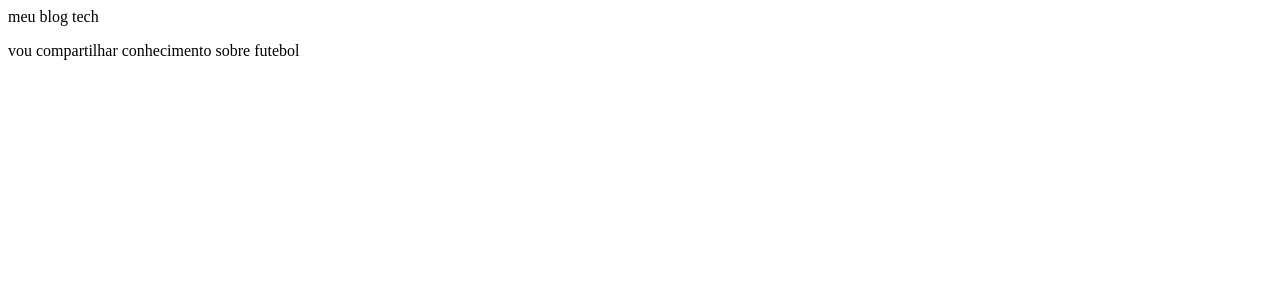
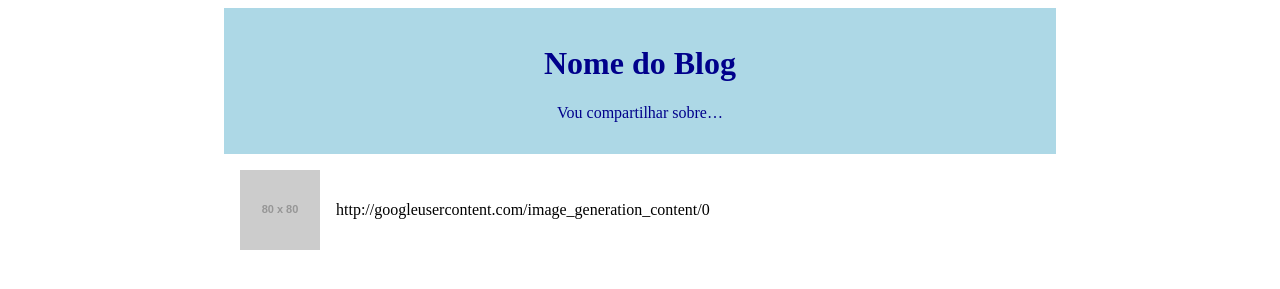
Before and after one commit to moreirapintoanthony-jpg/meu-blog, a plain HTML site: page index.html in a window 1280 px wide. Drawn offline with Linux system fonts and the light colour scheme; placeholder pictures from the web are drawn by us.

Commit message:
Update index.html

```diff
--- a/index.html
+++ b/index.html
@@ -1,37 +1,52 @@
 <!DOCTYPE html>
 <html lang="pt-br">
-  <head></head>
-<meta charset=UFC-8">
-<meta name="viewport"content="width=device-eidth,initial-scale-1.0">
-  <title>blog</title>
+
+<head>
+    <meta charset="UTF-8">
+    <meta name="viewport" content="width=device-width, initial-scale=1.0">
+    <title>Blog</title>
     <style>
-header{
-  backgroud-color:#SAFF47
-  color:#SA0092
-  text-align:center;
-  max-width:800px;
-  margin:o auto;
-  padding:16;
+        header {
+            background-color: lightblue; /* Cor de fundo do cabeçalho */
+            color: darkblue; /* Cor do texto do cabeçalho */
+            text-align: center;
+            max-width: 800px;
+            margin: 0 auto;
+            padding: 16px;
         }
-main{
-  background-color:#5A0092
-  color:#SAFF47;
-    text-aling:center;
-    max-width:800px;
-    margin:o auto;
-    padding:16px;
+
+        main {
+            background-color: white; /* Cor de fundo da área principal */
+            color: black; /* Cor do texto principal */
+            max-width: 800px;
+            margin: 0 auto;
+            padding: 16px;
         }
-  img{
-     width:80px;
-     heigth:80px;
+
+        article {
+            display: flex;
+            align-items: center; /* Centraliza verticalmente a imagem e o texto no artigo */
+            margin-bottom: 20px; /* Adiciona um espaço entre artigos */
+        }
+
+        img {
+            width: 80px;
+            height: 80px;
+            margin-right: 16px; /* Espaço entre a imagem e o texto */
+        }
+
+        .artigo-autor {
+            font-weight: bold;
         }
     </style>
-</html>
+</head>
+
 <body>
     <header>
-    <hl>meu blog tech</hl>
-    <p>vou compartilhar conhecimento sobre futebol</p>
+        <h1>Nome do Blog</h1>
+        <p>Vou compartilhar sobre…</p>
     </header>
+
     <main>
-       <imgscr="gggg"alt="d">
-       <h2>
+        <article>
+            <img src="https://via.placeholder.com/80" alt="Imagem do Blog">http://googleusercontent.com/image_generation_content/0
```
Lines whose indentation alone changed are shown as unchanged.
